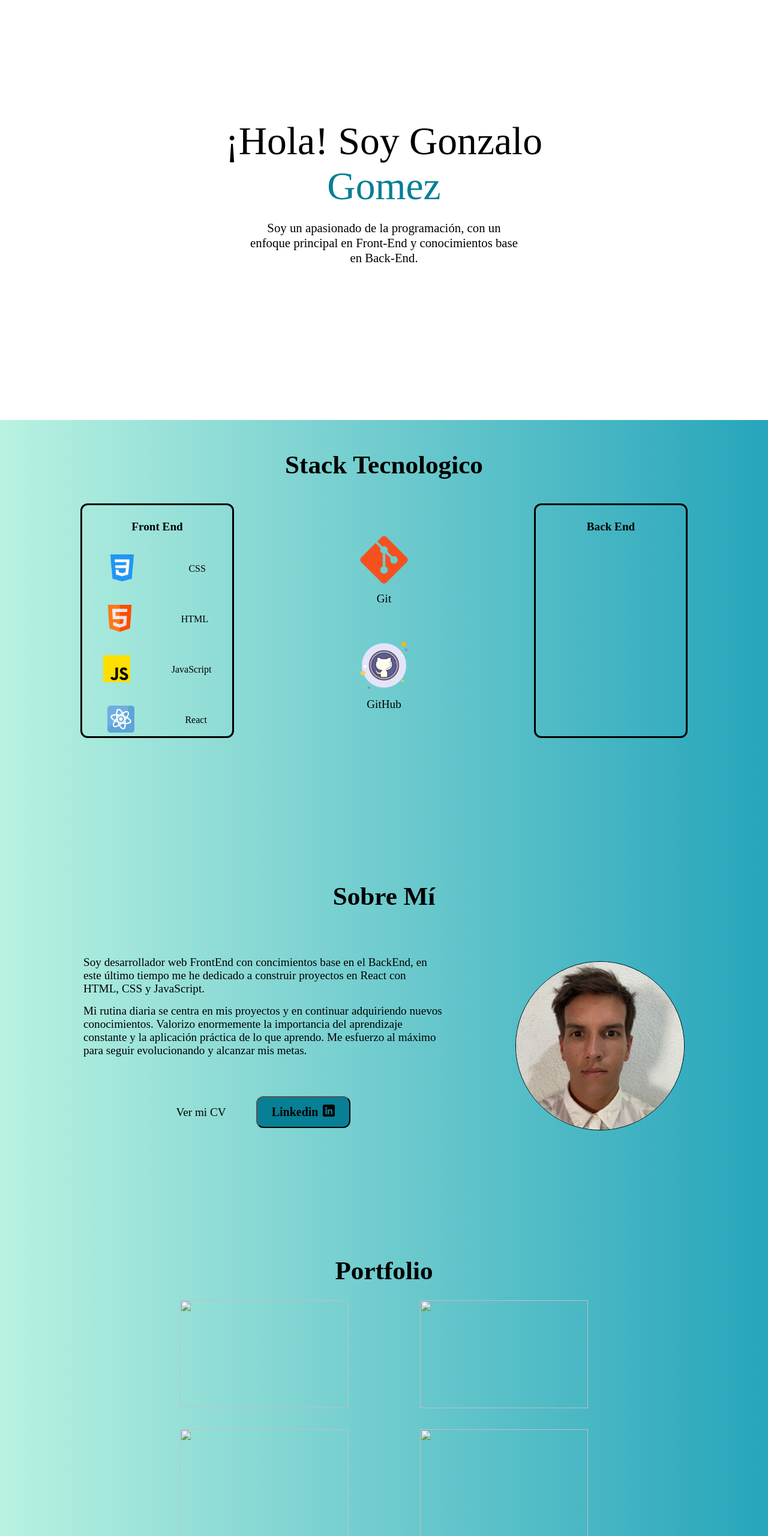
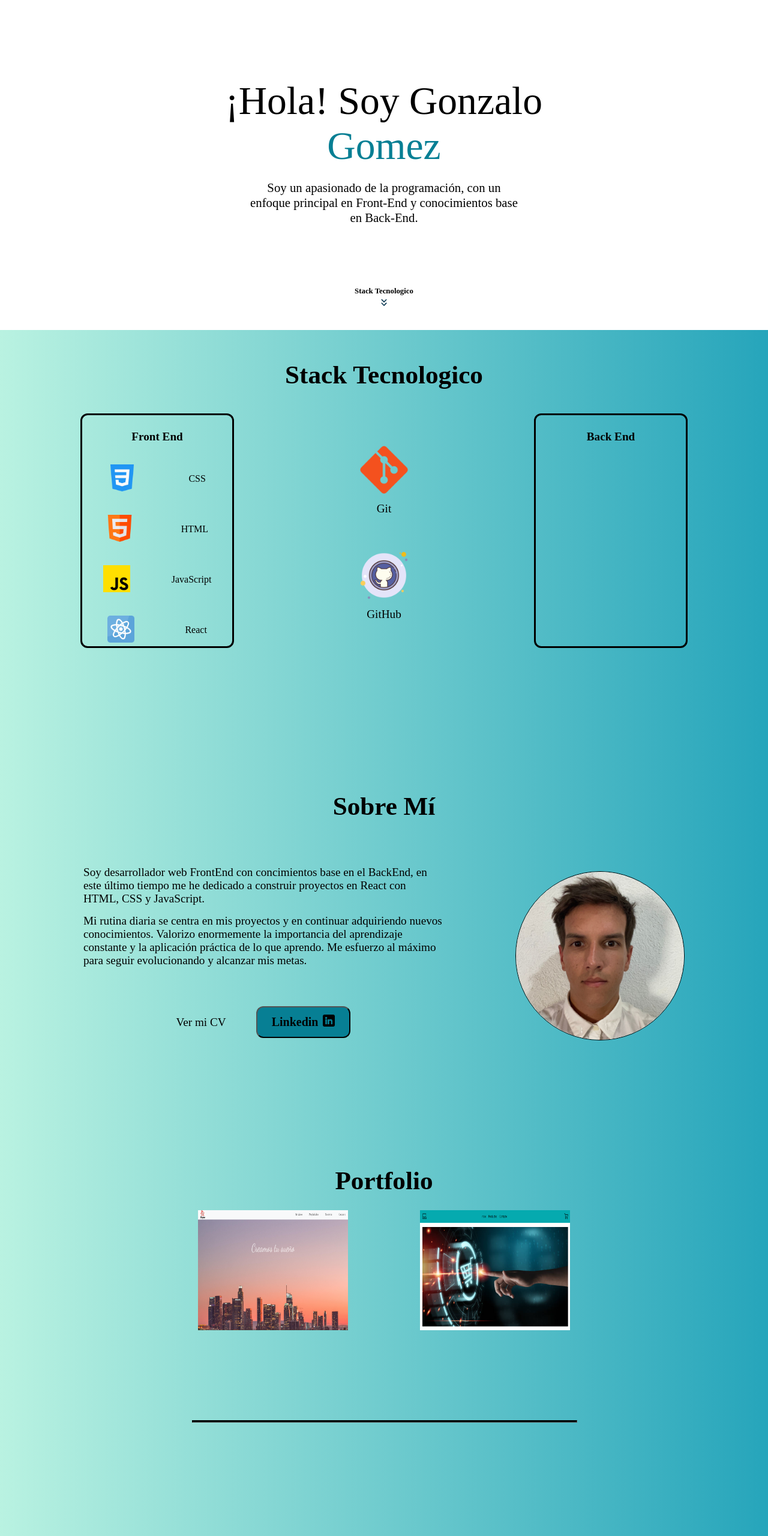
Before and after one commit to gonzalovalentingomez/portfolio-web, a website: page index.html in a window 1280 px wide. Shown: the part 60-2620 px from the top of the page at 60% size. Drawn offline with nearby package versions, Linux system fonts and the light colour scheme.

Commit message:
ultimando detalles

```diff
--- a/index.html
+++ b/index.html
@@ -7,6 +7,7 @@
     <link rel="preconnect" href="https://fonts.googleapis.com">
     <link rel="preconnect" href="https://fonts.gstatic.com" crossorigin>
     <link href="https: //fonts.googleapis.com/css2? family= Fuente+Sans+3 & display=swap" rel="hoja de estilo">
+    <link rel="stylesheet" href="https://cdnjs.cloudflare.com/ajax/libs/animate.css/4.1.1/animate.min.css"/>
     <title>Gonzalo Gomez</title>
 </head>
 
@@ -25,6 +26,7 @@
 
 <body>
     <section class="portada">
+        <div class="cont-portada">
             <h1 class="portada__parrafo-principal">¡Hola! Soy Gonzalo <span class="portada__apellido">Gomez</span></h1>
 
             <p class="portada__parrafo-secundario">
@@ -32,6 +34,12 @@
                 <span>enfoque principal en Front-End y conocimientos base</span>
                 <span> en Back-End.</span>
             </p>
+        </div>
+        <div class="cont-more-stack" >
+            <p class="more-stack__titulo animate__slideOutDown">Stack Tecnologico</p>
+            <img src="img/more.png" alt="more"
+            class="more-stack__img animate__slideOutDown">
+        </div>
     </section>
 
     <main class="contenido-principal">
@@ -105,12 +113,8 @@
             <section id="portfolio" class="portfolio">
                 <h2 class="portfolio__titulo">Portfolio</h2>
                 <div class="portfolio__proyectos-1-2">
-                    <img src="" alt="" class="portfolio__proyecto-1-2">
-                    <img src="" alt="" class="portfolio__proyecto-1-2">
-                </div>
-                <div class="portfolio__proyectos-3-4">
-                    <img src="" alt="" class="portfolio__proyecto-3-4">
-                    <img src="" alt="" class="portfolio__proyecto-3-4">
+                    <img src="img/foto-Bogaa.png" alt="foto pagina inmobiliaria" class="portfolio__proyecto-1-2">
+                    <img src="img/foto-ecommerce.png" alt="foto pagina de e-commerce" class="portfolio__proyecto-1-2">
                 </div>
             </section>
 
--- a/scss/sections/_portada.scss
+++ b/scss/sections/_portada.scss
@@ -1,11 +1,15 @@
 /*Portada*/
 .portada{
-    height: 760px;
+    height: 610px;
     width: 100%;
     text-align: center;
     display: flex;
     flex-direction: column;
     justify-content: center;
+    .cont-portada{
+        display: flex;
+        flex-direction: column;
+        margin-top: 150px;
         .portada__parrafo-principal{
             display: flex;
             flex-direction: column;
@@ -23,3 +27,24 @@
             gap: 1px;
         }
     }
+    .cont-more-stack{
+        display: flex;
+        flex-direction: column;
+        justify-content: center;
+        align-items: center;
+        margin-top: 100px;
+        .more-stack__titulo{
+            font-size: 0.8rem;
+            font-weight: 900;
+        }
+        .more-stack__img{
+            width: 20px;
+            height: 20px;
+        }
+        .animate__slideOutDown{
+            animation-duration: 1.2s;
+            animation-delay: 0s;
+            animation-iteration-count: infinite;
+        }
+    }
+}
--- a/scss/sections/_portfolio.scss
+++ b/scss/sections/_portfolio.scss
@@ -12,17 +12,8 @@
         gap: 120px;
         margin-bottom: 35px;
         .portfolio__proyecto-1-2{
-            width: 280px;
-            height: 180px;
-        }
-    }
-    .portfolio__proyectos-3-4{
-        display: flex;
-        justify-content: center;
-        gap: 120px;
-        .portfolio__proyecto-3-4{
-            width: 280px;
-            height: 180px;
+            width: 250px;
+            height: 200px;
         }
     }
 }
```
Also changed, not shown: css/style.css, img/foto-Bogaa.png (added), img/foto-ecommerce.png (added), img/more.png (added), 1 other file. Lines whose indentation alone changed are shown as unchanged.
